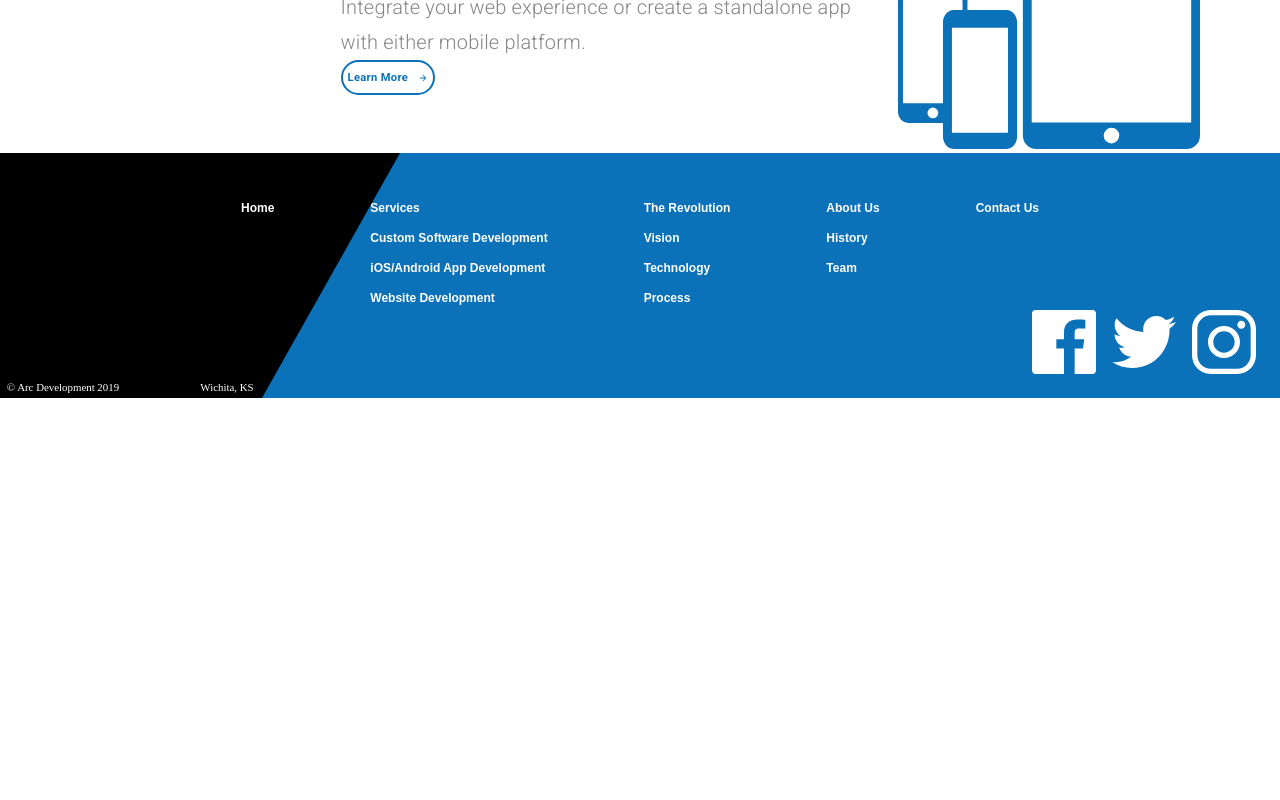
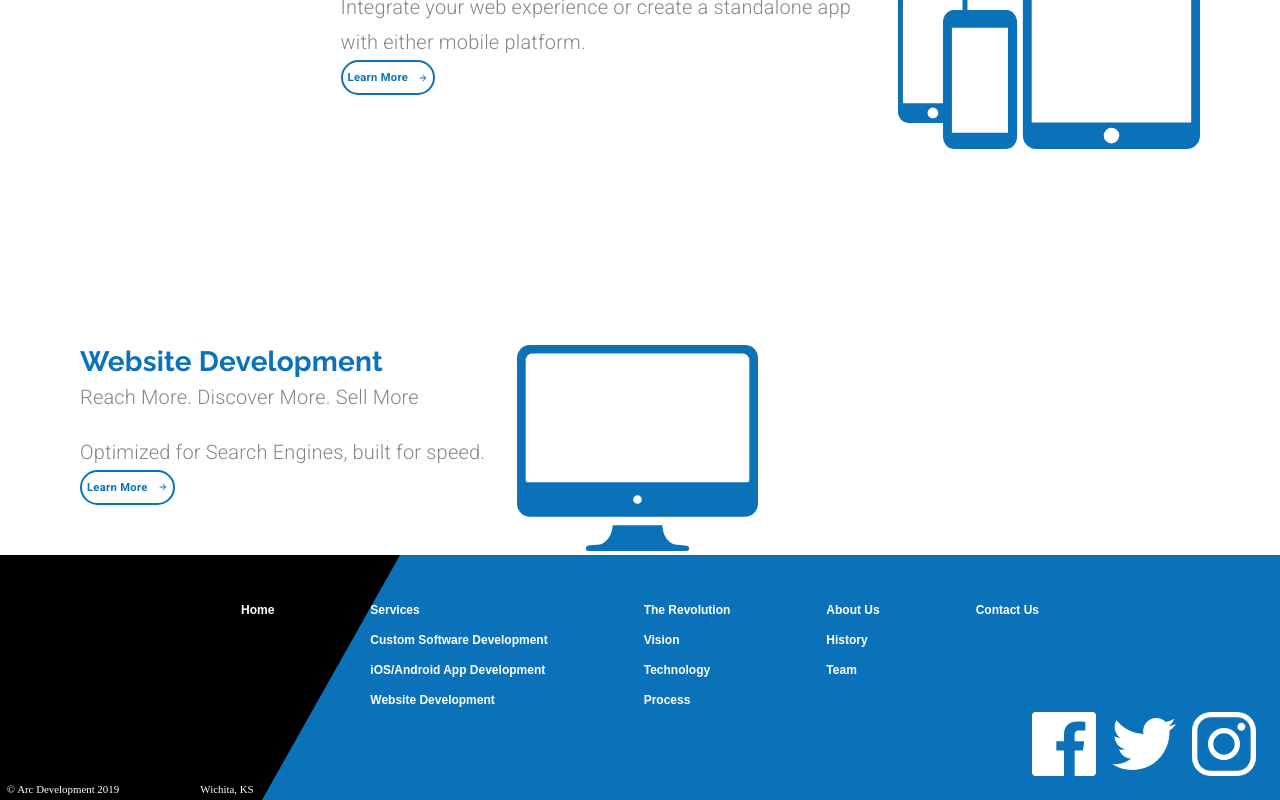
Before and after one commit to Doode1524/material-ui-project1, a React (Create React App) app: page / in a window 1280 px wide. Shown: the part 1344-2144 px from the top of the page. Before the commit the page ends 1742 px from the top, so only its background shows below. Built offline with nearby package versions, Linux system fonts and the light colour scheme.

Commit message:
website development block style

```diff
--- a/src/components/LandingPage.js
+++ b/src/components/LandingPage.js
@@ -9,7 +9,8 @@
 
 import animationData from "../animations/landinganimation/data";
 import customSoftwareIcon from "../assets/Custom Software Icon.svg";
-import mobileAppsIcon from '../assets/mobileIcon.svg'
+import mobileAppsIcon from "../assets/mobileIcon.svg";
+import websitesIcon from "../assets/websiteIcon.svg";
 
 const useStyles = makeStyles((theme) => ({
   animation: {
@@ -81,9 +82,9 @@
   },
   serviceContainer: {
     marginTop: "12em",
-    [theme.breakpoints.down('sm')]: {
+    [theme.breakpoints.down("sm")]: {
       padding: 25,
-    }
+    },
   },
 }));
 
@@ -202,7 +203,8 @@
               Extend Functionality. Extend Access. Increase Engagement
             </Typography>
             <Typography variant="subtitle1">
-              Integrate your web experience or create a standalone app{matchesSM ? null : <br />}with either mobile platform.
+              Integrate your web experience or create a standalone app
+              {matchesSM ? null : <br />}with either mobile platform.
             </Typography>
             <Button variant="outlined" className={classes.learnButton}>
               <span style={{ marginRight: 10 }}>Learn More</span>
@@ -213,7 +215,7 @@
               />
             </Button>
           </Grid>
-          <Grid item style={{marginRight: matchesSM ? 0 : "5em"}}>
+          <Grid item style={{ marginRight: matchesSM ? 0 : "5em" }}>
             <img
               className={classes.icon}
               alt="mobile phone icon"
@@ -222,6 +224,47 @@
           </Grid>
         </Grid>
       </Grid>
+      <Grid item>
+        {" "}
+        {/*-----Websites Block -----*/}
+        <Grid
+          container
+          direction="row"
+          className={classes.serviceContainer}
+          justify={matchesSM ? "center" : undefined}
+        >
+          <Grid
+            item
+            style={{
+              marginLeft: matchesSM ? 0 : "5em",
+              textAlign: matchesSM ? "center" : undefined,
+            }}
+          >
+            <Typography variant="h4">Website Development</Typography>
+            <Typography variant="subtitle1" className={classes.subtitle}>
+              Reach More. Discover More. Sell More
+            </Typography>
+            <Typography variant="subtitle1">
+              Optimized for Search Engines, built for speed.
+            </Typography>
+            <Button variant="outlined" className={classes.learnButton}>
+              <span style={{ marginRight: 10 }}>Learn More</span>
+              <ButtonArrow
+                width={10}
+                height={10}
+                fill={theme.palette.common.blue}
+              />
+            </Button>
+          </Grid>
+          <Grid item>
+            <img
+              className={classes.icon}
+              alt="website icon"
+              src={websitesIcon}
+            />
+          </Grid>
+        </Grid>
+      </Grid>
     </Grid>
   );
 }
```
